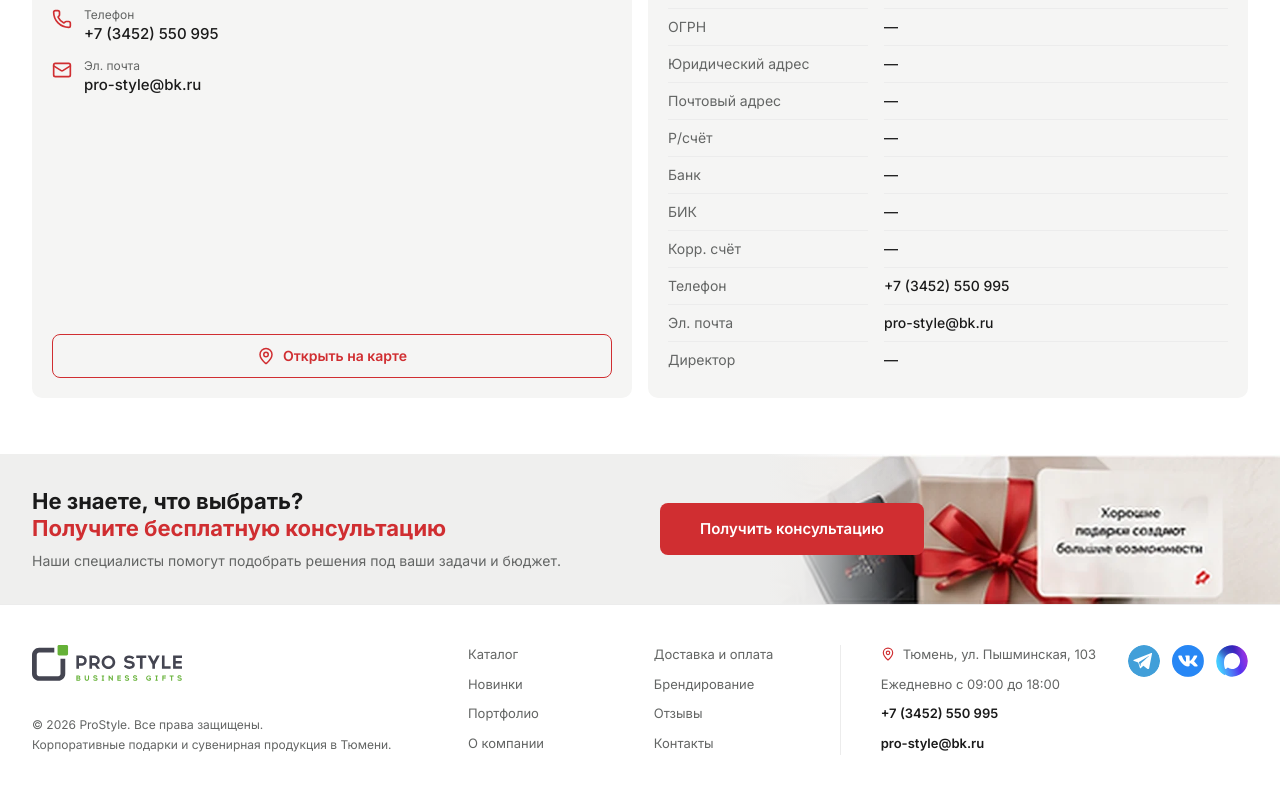
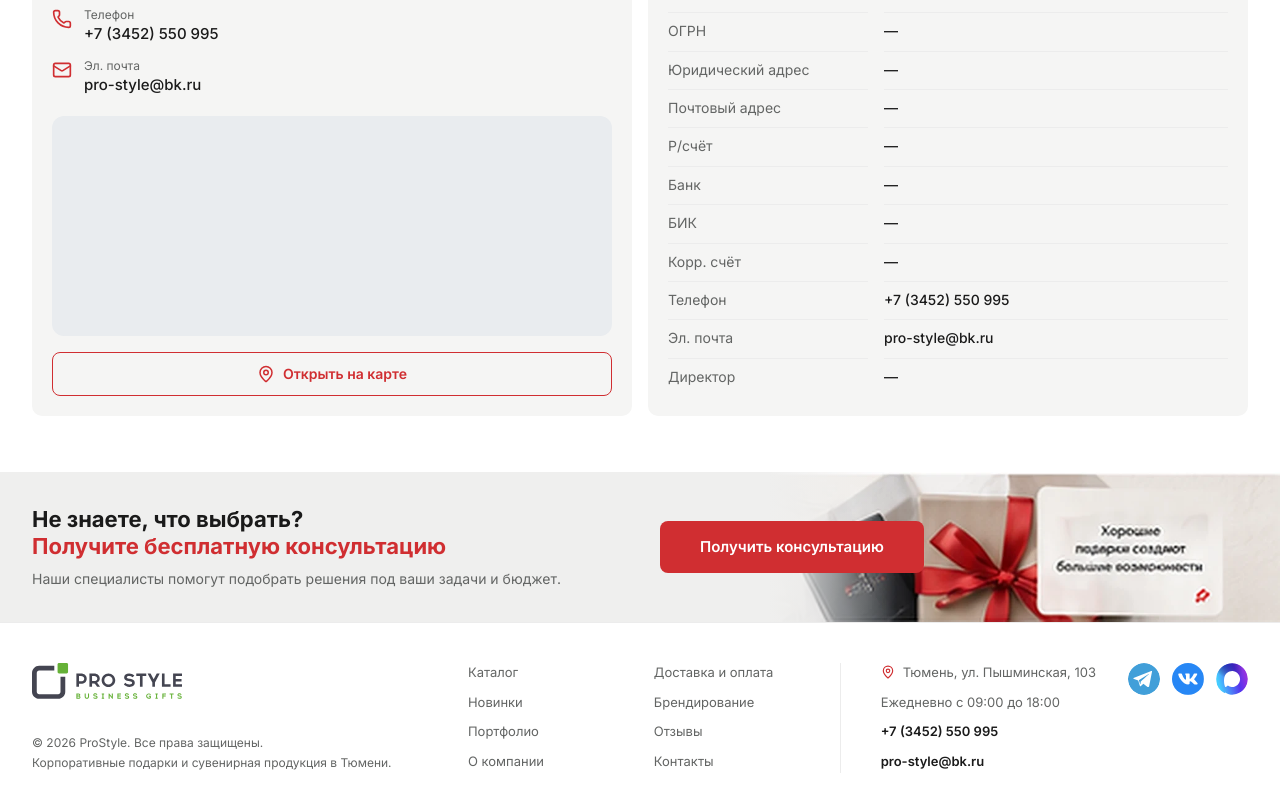
Before and after one commit to lemnity/prost, a Next.js app: page /about in a window 1280 px wide. Shown: the part 1803-2614 px from the top of the page. Built offline with nearby package versions, Linux system fonts and the light colour scheme.

Commit message:
feat(about): embed Yandex map in contacts card

```diff
--- a/src/app/about/page.tsx
+++ b/src/app/about/page.tsx
@@ -16,6 +16,9 @@ export const metadata: Metadata = {
   description: company.quote,
 };
 
+// Координаты адреса (геокодированы один раз), чтобы виджет показал метку.
+const MAP_POINT = "65.535297,57.128887";
+const mapEmbedUrl = `https://yandex.ru/map-widget/v1/?ll=${MAP_POINT}&z=16&pt=${MAP_POINT},pm2rdm`;
 const mapUrl = `https://yandex.ru/maps/?text=${encodeURIComponent(site.address)}`;
 
 export default async function AboutPage() {
@@ -98,11 +101,21 @@ export default async function AboutPage() {
                   </li>
                 ))}
               </ul>
+              <div className="mt-5 h-[240px] overflow-hidden rounded-[12px] bg-[#E9ECEF] lg:h-auto lg:min-h-[220px] lg:flex-1">
+                <iframe
+                  src={mapEmbedUrl}
+                  title={`Карта: ${site.address}`}
+                  loading="lazy"
+                  referrerPolicy="no-referrer-when-downgrade"
+                  allowFullScreen
+                  className="size-full border-0"
+                />
+              </div>
               <a
                 href={mapUrl}
                 target="_blank"
                 rel="noopener"
-                className="mt-6 inline-flex h-11 items-center justify-center gap-2 rounded-lg border border-brand px-6 text-sm font-semibold text-brand transition-colors hover:bg-brand hover:text-white lg:mt-auto"
+                className="mt-4 inline-flex h-11 items-center justify-center gap-2 rounded-lg border border-brand px-6 text-sm font-semibold text-brand transition-colors hover:bg-brand hover:text-white"
               >
                 <MapPin size={18} aria-hidden="true" />
                 Открыть на карте
```
